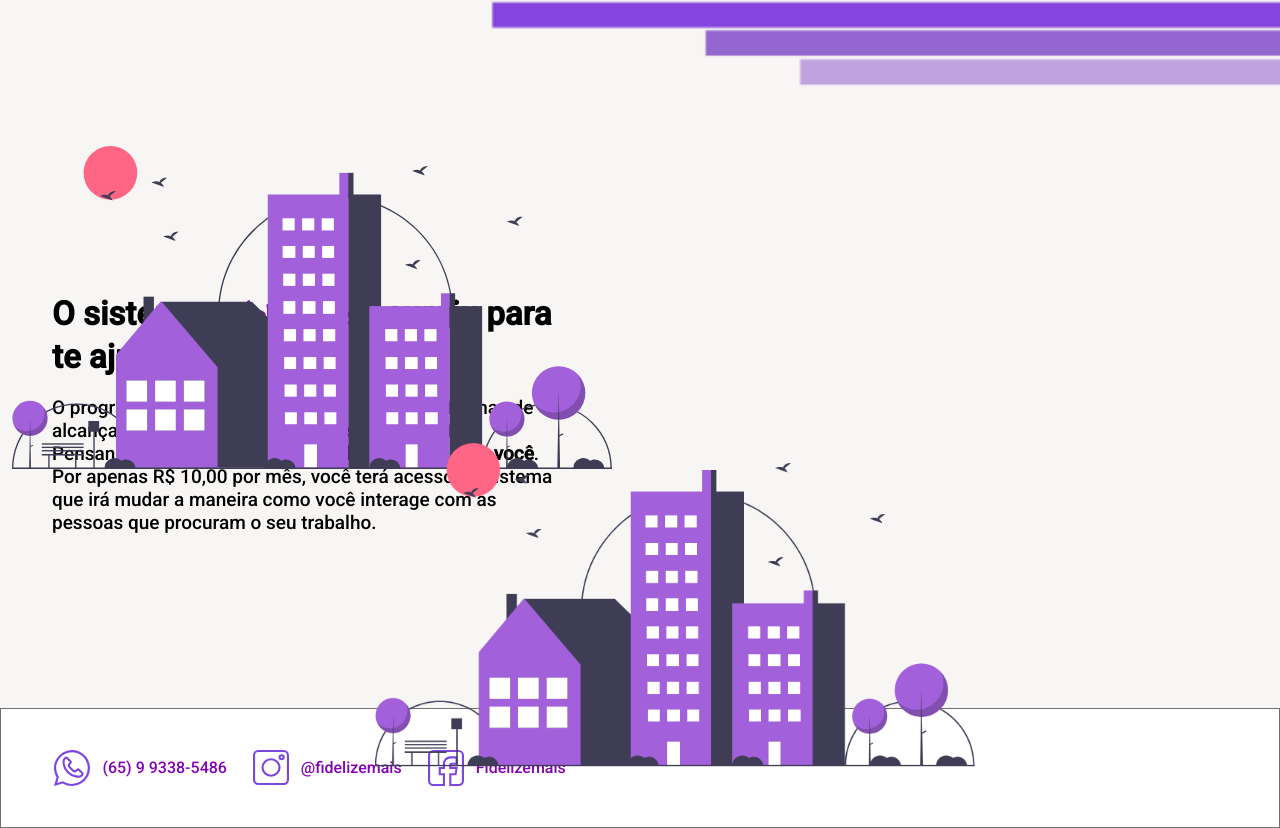
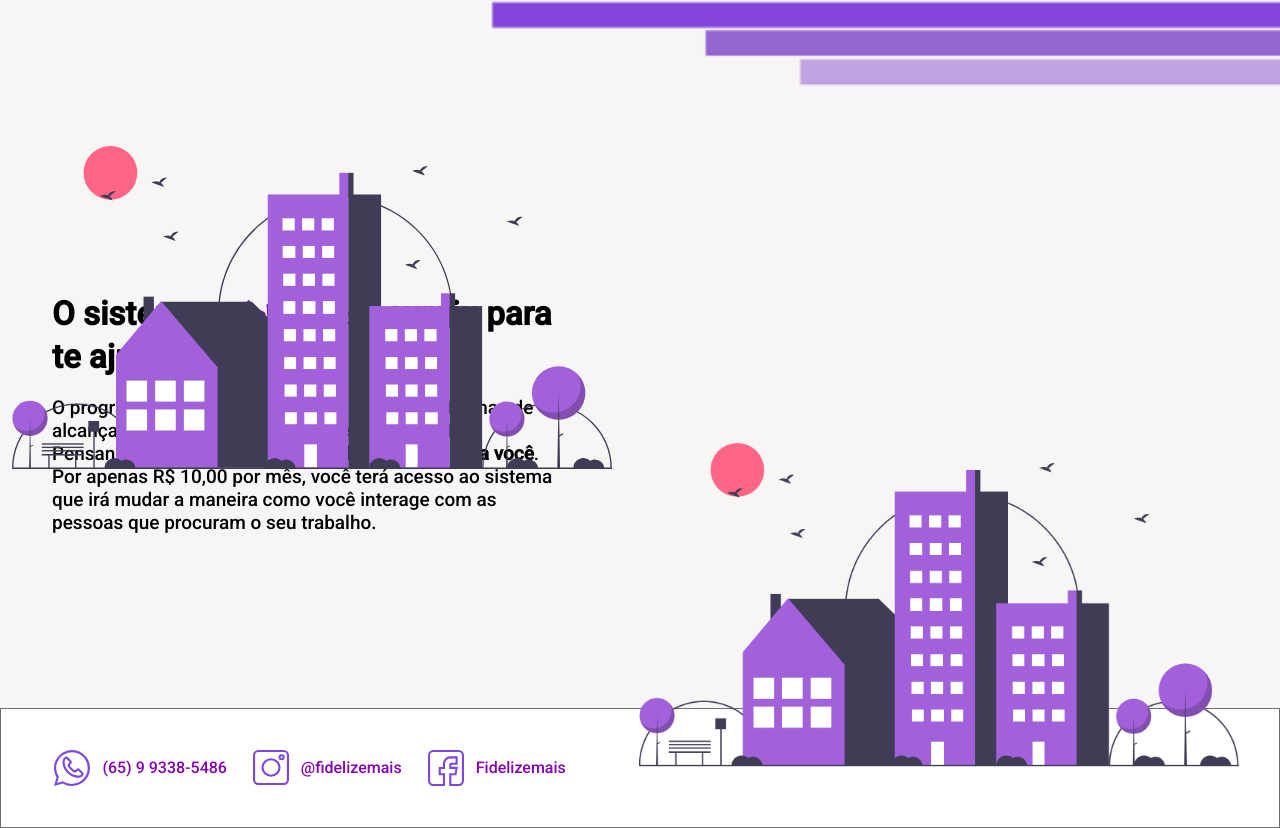
Before and after one commit to arthurramires/fa-landing-page, a Next.js app: page /salutation/congrats in a window 1280 px wide. Shown: the part 709-1537 px from the top of the page. Built offline with nearby package versions, Linux system fonts and the light colour scheme.

Commit message:
Atualizando estilos da Home

```diff
--- a/components/Footer/index.js
+++ b/components/Footer/index.js
@@ -12,7 +12,7 @@ const Footer = () => (
         <img src="/facebook.svg" alt="facebook" />
         <a href="" className="ml-3 mr-9">Fidelizemais</a>
       </div>
-      <img className="footer-image hidden sm:inline-block" src="/city1.png" alt="Cidade" width={600} />
+      <img className="footer-image hidden sm:inline-block md:flex" src="/city1.png" alt="Cidade" width={600} />
     </footer>
 );
 
--- a/styles/main.css
+++ b/styles/main.css
@@ -169,6 +169,6 @@ body #__next  .footer .footer-image{
   bottom: 100px;
   padding: 0;
   position: absolute;
-  margin-left: 730px;
+  right: 40px;
   bottom: 60px;
 }
```
